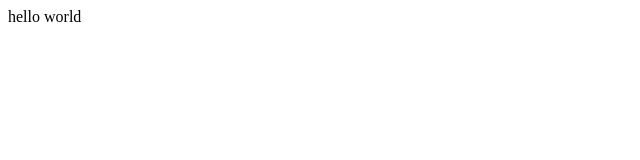
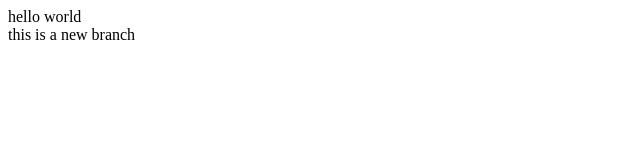
Before and after one commit to neerajrajput-spec/first-repo, a plain HTML site: page index.html in a window 1280 px wide. Shown: the whole page, without its empty margins (0-640 px from the left). Drawn offline with Linux system fonts and the light colour scheme.

Commit message:
add feature1

```diff
--- a/index.html
+++ b/index.html
@@ -7,5 +7,6 @@
 </head>
 <body>
     <div>hello world</div>
+    <div>this is a new branch</div>
 </body>
 </html>
```
